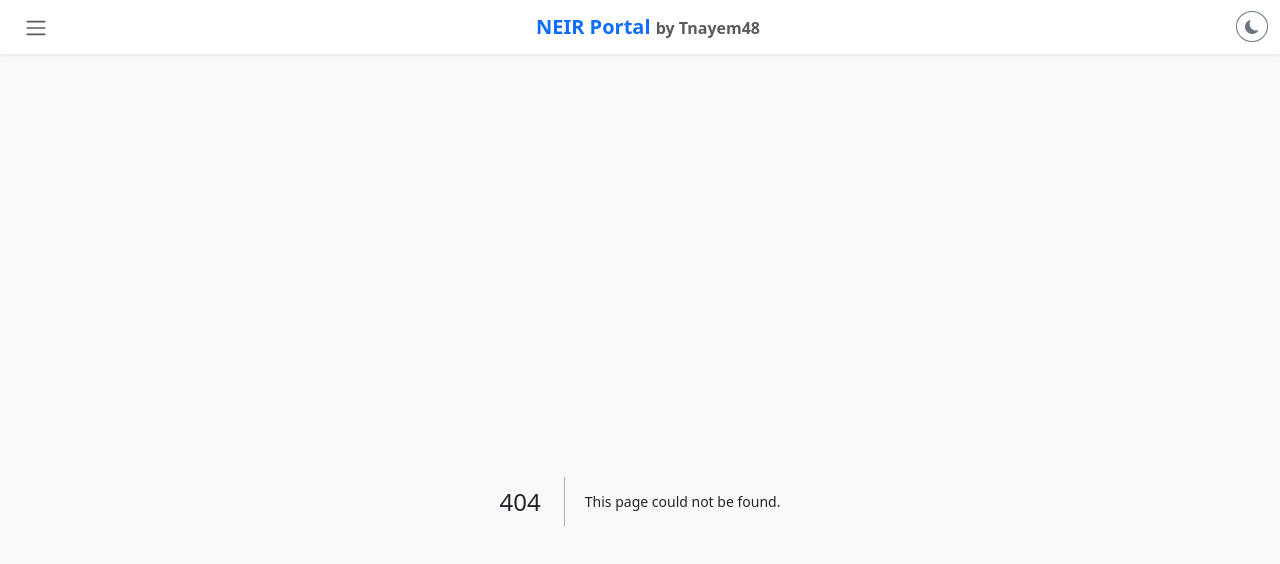
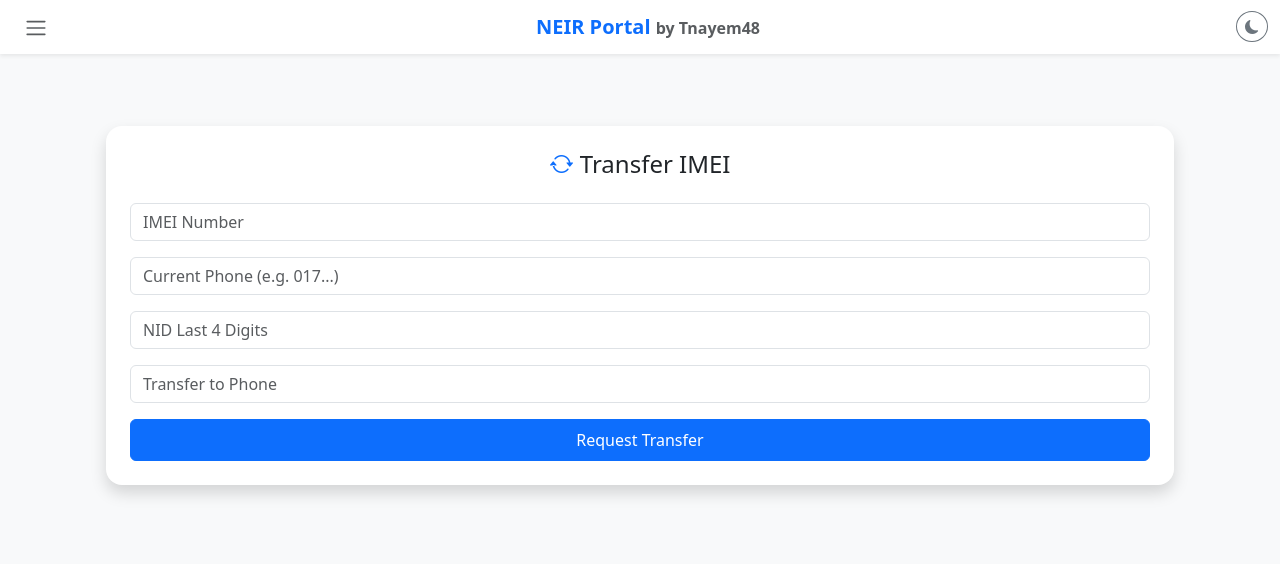
Before and after one commit to nayem-48ai/iMEi-BD, a Next.js app: page /transfer in a window 1280 px wide. Before the commit this address had no page. Shown: the top 564 px of the page. Built offline with nearby package versions, Linux system fonts and the light colour scheme.

Commit message:
Create page.js

```diff
--- /dev/null
+++ b/app/transfer/page.js
@@ -0,0 +1,45 @@
+"use client";
+import { useState } from 'react';
+import axios from 'axios';
+import Swal from 'sweetalert2'; // install manually or use alert
+
+export default function Transfer() {
+    const [formData, setFormData] = useState({ imei: '', msisdn: '', docDigits: '', nextMsisdn: '' });
+    const [loading, setLoading] = useState(false);
+
+    const handleTransfer = async () => {
+        setLoading(true);
+        try {
+            const res = await axios.post('/api/proxy', {
+                url: 'https://neir.btrc.gov.bd/services/NEIRPortalService/api/deregistration',
+                payload: {
+                    imei: formData.imei,
+                    msisdn: "88" + formData.msisdn,
+                    docDigits: formData.docDigits,
+                    nextMsisdn: "88" + formData.nextMsisdn
+                }
+            });
+            if (res.data.replyMessage === true) {
+                Swal.fire('সফল হয়েছে!', 'আপনার রিকোয়েস্ট সফল হয়েছে। আপনি দ্রুত একটি SMS পাবেন।', 'success');
+            } else {
+                Swal.fire('ব্যর্থ!', 'তথ্য ভুল বা সিস্টেম সমস্যা।', 'error');
+            }
+        } catch (err) { alert("API Error"); }
+        setLoading(false);
+    };
+
+    return (
+        <div className="container max-w-500 py-4">
+            <div className="card p-4 shadow border-0 rounded-4">
+                <h4 className="text-center mb-4"><i className="bi bi-arrow-repeat text-primary"></i> Transfer IMEI</h4>
+                <input className="form-control mb-3" placeholder="IMEI Number" onChange={e => setFormData({...formData, imei: e.target.value})} />
+                <input className="form-control mb-3" placeholder="Current Phone (e.g. 017...)" onChange={e => setFormData({...formData, msisdn: e.target.value})} />
+                <input className="form-control mb-3" placeholder="NID Last 4 Digits" onChange={e => setFormData({...formData, docDigits: e.target.value})} />
+                <input className="form-control mb-3" placeholder="Transfer to Phone" onChange={e => setFormData({...formData, nextMsisdn: e.target.value})} />
+                <button className="btn btn-primary w-100 py-2" onClick={handleTransfer} disabled={loading}>
+                    {loading ? <LoadingSpinner /> : 'Request Transfer'}
+                </button>
+            </div>
+        </div>
+    );
+}
```
